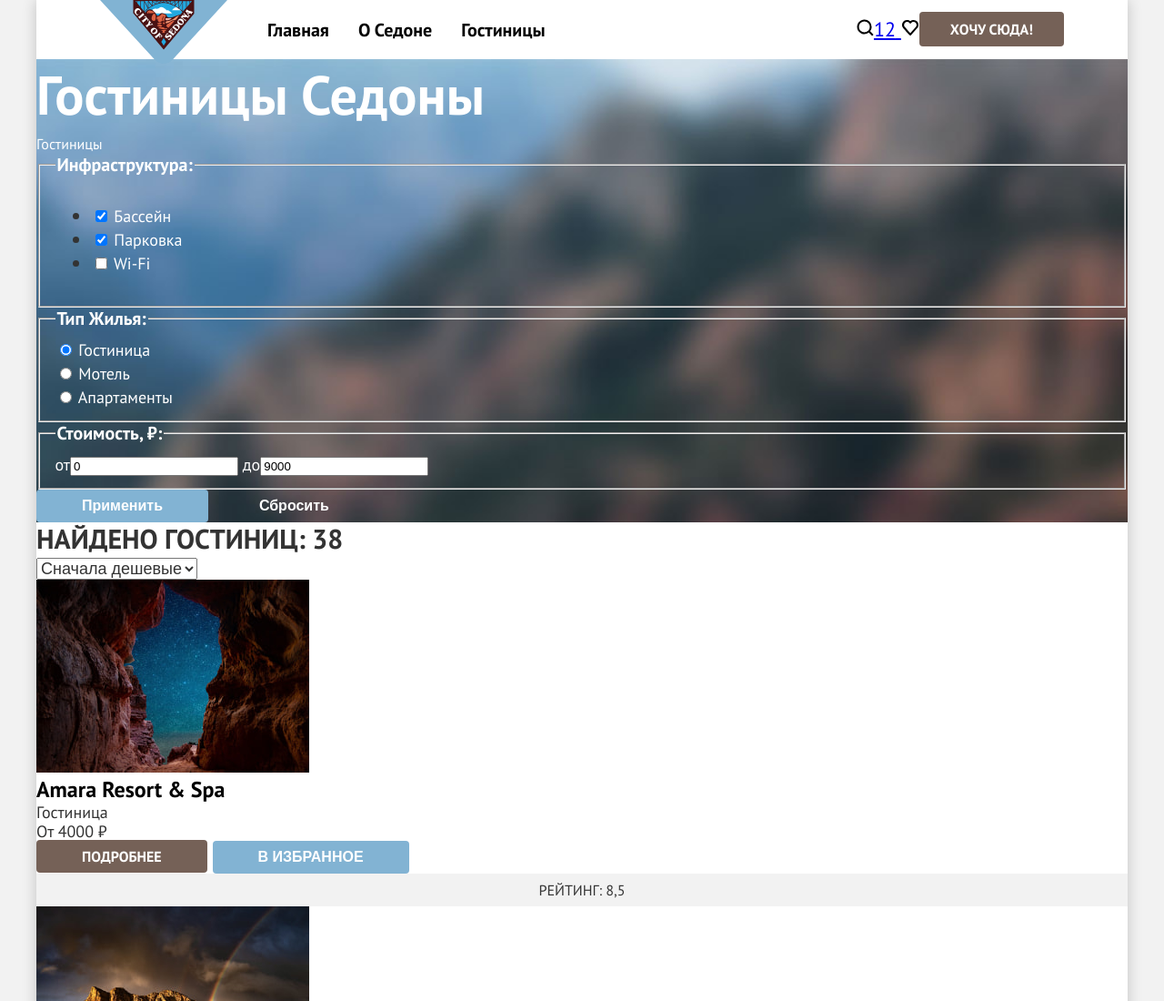
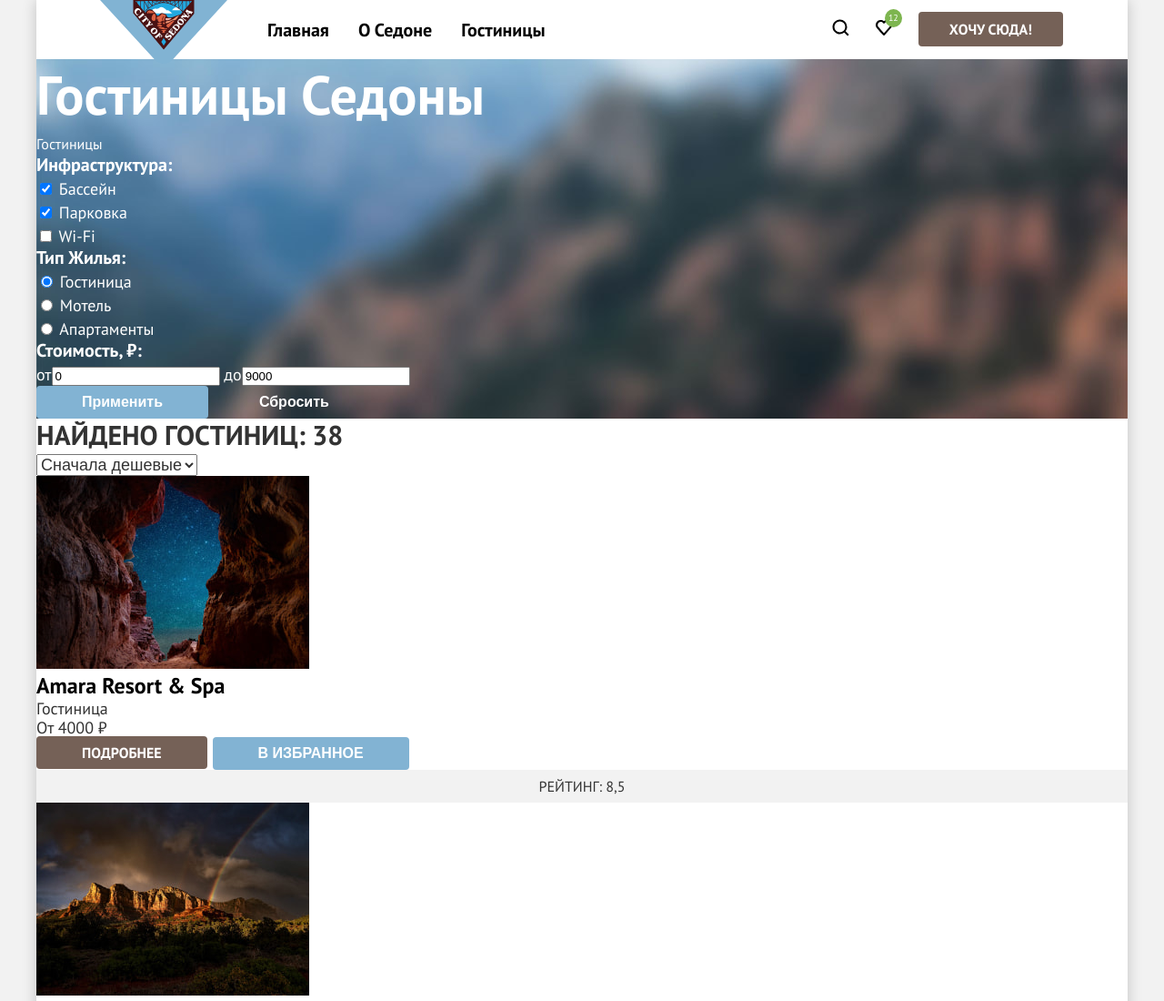
Before and after one commit to Kristina-eg/2648319-sedona-3, a plain HTML site: page catalog.html in a window 1280 px wide. Shown: the top 1100 px of the page at 91% size. Drawn offline with Linux system fonts and the light colour scheme.

Commit message:
Мелкие исправления

```diff
--- a/catalog.html
+++ b/catalog.html
@@ -66,7 +66,7 @@
       <form action="https://echo.htmlacademy.ru/" class="catalog-filter" method="get">
           <fieldset class="filter-group">
           <legend class="filter-title">Инфраструктура:</legend>
-          <ul class="filter-list" list-reset>
+          <ul class="filter-list list-reset">
             <li class="filter-item">
               <label class="control">
                 <input class="control-input" type="checkbox" name="Pool" checked>
--- a/styles/style.css
+++ b/styles/style.css
@@ -71,7 +71,7 @@ body {
 .header {
   position: relative;
   display: flex;
-  padding: 13px 70px 14px 254px;
+  padding: 13px 71px 14px 254px;
 }
 
 .navigation {
@@ -90,6 +90,12 @@ body {
   display: flex;
   flex-wrap: wrap;
   gap: 32px;
+}
+
+.navigation-list-right {
+  display: flex;
+  flex-wrap: wrap;
+  gap: 28px;
 }
 
 
@@ -121,10 +127,34 @@ body {
   border-radius: 4px;
 }
 
+.navigation-favorites {
+  position: relative;
+  text-decoration: none;
+}
+
+.count {
+  position: absolute;
+  top: -8px;
+  right: -10px;
+  display: flex;
+  align-items: center;
+  justify-content: center;
+  font-family: inherit;
+  font-size: 10px;
+  line-height: 10px;
+  font-weight: 4000;
+  color: #ffffff;
+  background-color: #7db54f;
+  padding: 0 4px;
+  border-radius: 50%;
+  max-width: 20px;
+  height: 20px;
+}
+
 /* Hero */
 
 .section-hero {
-  background-color: aqua;
+  background-color: #dce9f1;
   background-image: url("../images/hero-line.svg"), url("../images/hero-bg.jpg");
   background-position: left bottom, center top;
   background-repeat: no-repeat;
@@ -420,6 +450,14 @@ body {
 
 /* Header inner */
 
+.filter-group {
+  margin: 0;
+  padding: 0;
+  border: none;
+  min-width: 0;
+}
+
+
 .header-inner {
   background-image: url("../images/catalog-bg.jpg");
   background-position: center center;
@@ -446,6 +484,7 @@ body {
   font-size: 20px;
   line-height: 24px;
   color: #ffffff;
+  padding: 0;
 }
 
 .control {
```
Also changed, not shown: index.html (+1 -1 lines).
